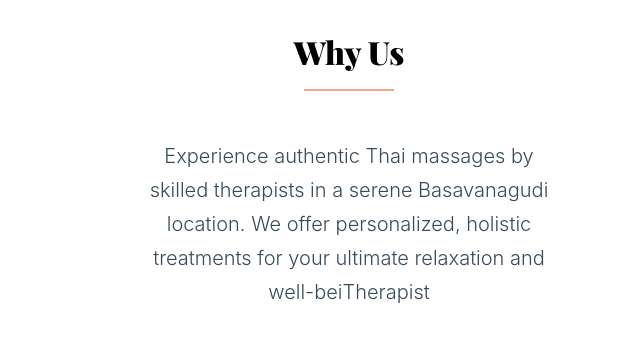
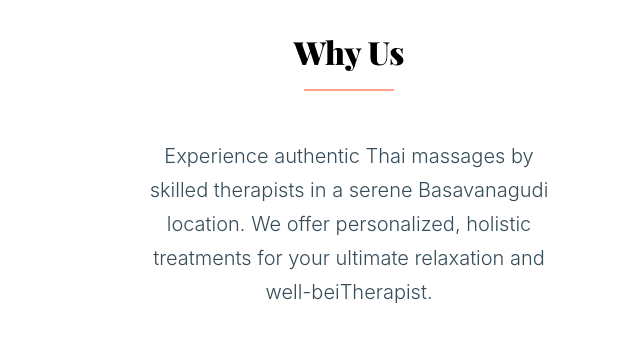
Before and after one commit to Lovathaispa/lovathaispa, a plain HTML site: page about.html in a window 1280 px wide. Shown: the part 2220-2579 px from the top of the page, 640-1280 px from the left. Drawn offline with nearby package versions, Linux system fonts and the light colour scheme; files whose address does not match are found by name; a web font is replaced by a local one.

Commit message:
Update about.html

```diff
--- a/about.html
+++ b/about.html
@@ -139,7 +139,7 @@
                     </div>
                     <div class="col-lg-5 ml-auto pl-lg-5 text-center">
                         <h2 class="heading-border-bottom font-weight-bold serif text-black mb-5 text-center">Why Us</h2>
-                        <p class="mb-5 lead">Experience authentic Thai massages by skilled therapists in a serene Basavanagudi location. We offer personalized, holistic treatments for your ultimate relaxation and well-beiTherapist
+                        <p class="mb-5 lead">Experience authentic Thai massages by skilled therapists in a serene Basavanagudi location. We offer personalized, holistic treatments for your ultimate relaxation and well-beiTherapist.</p>
                     </div>
                 </div>
             </div>
```
